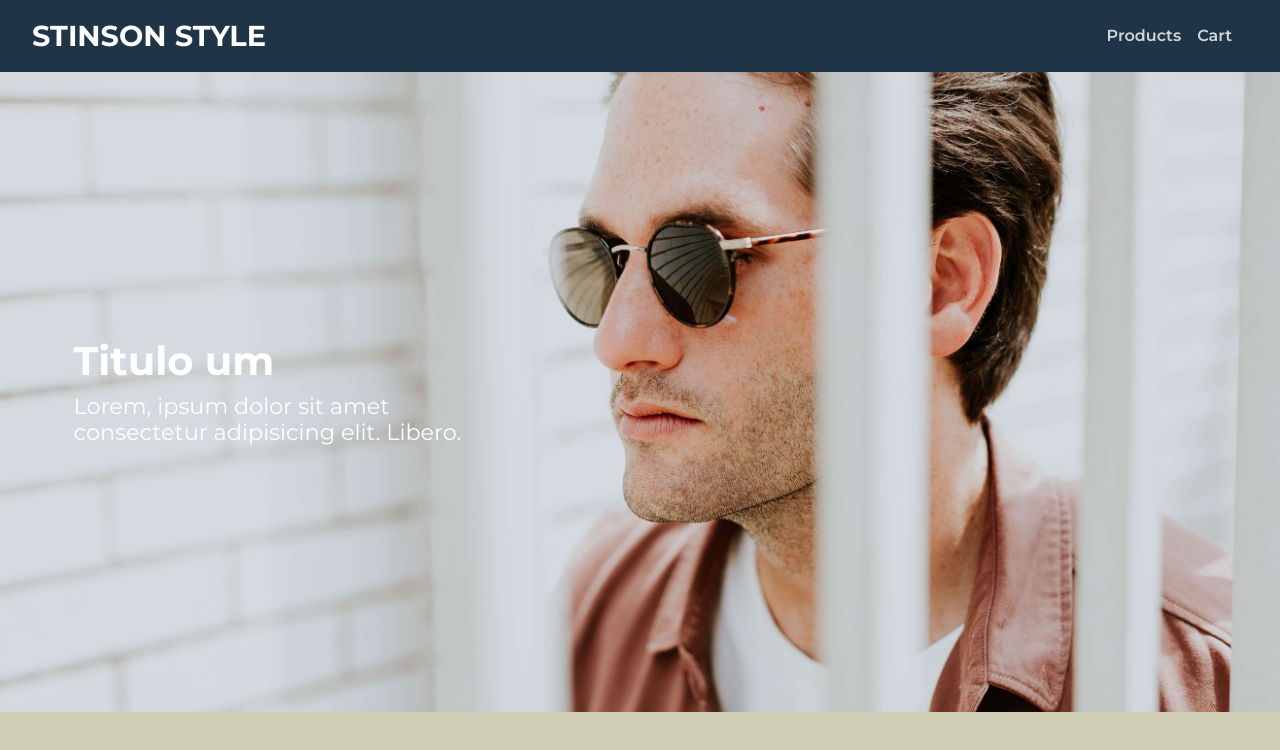
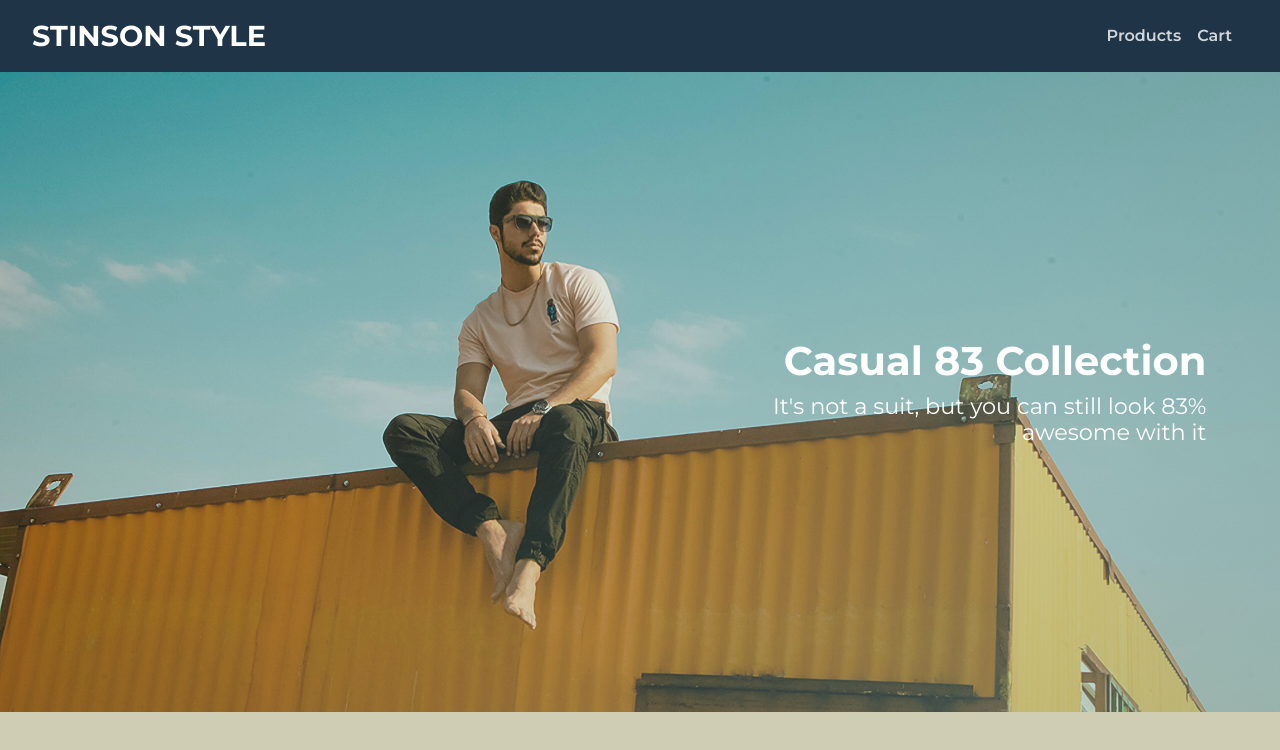
Before and after one commit to joaoo710/Carrinho, a React (Create React App) app: page / in a window 1280 px wide. Shown: the top 750 px of the page. Built offline with nearby package versions, Linux system fonts and the light colour scheme.

Commit message:
Move Heros de Home para componente proprio

```diff
--- /dev/null
+++ b/src/components/HomeCarousel.js
@@ -0,0 +1,69 @@
+import { Autoplay, EffectFade } from 'swiper';
+import 'swiper/css';
+import 'swiper/css/autoplay';
+import 'swiper/css/effect-fade';
+import { Swiper, SwiperSlide } from 'swiper/react';
+import Hero from '../components/Hero';
+import hero1 from '../img/hero/1.jpg';
+import hero2 from '../img/hero/2.jpg';
+import hero3 from '../img/hero/3.jpg';
+
+const HomeCarousel = () => {
+  return (
+    <Swiper
+      slidesPerView={1}
+      effect='fade'
+      loop={true}
+      autoplay={{ delay: 5000, disableOnInteraction: false }}
+      modules={[Autoplay, EffectFade]}
+    >
+      <SwiperSlide>
+        <Hero
+          title='NEW COLLECTION'
+          text='Glasses and shirts that will make your summer look even more awesome'
+          heroCss={{
+            backgroundImage: `url(${hero1})`,
+            backgroundPositionX: 'center',
+            backgroundPositionY: 'center',
+            color: '#fff',
+          }}
+          bgCss={{
+            background:
+              'linear-gradient(45deg, rgb(109, 142, 173, 0.5), rgba(0, 0, 0, 0))',
+          }}
+        />
+      </SwiperSlide>
+      <SwiperSlide>
+        <Hero
+          title='Casual 83 Collection'
+          text="It's not a suit, but you can still look 83% awesome with it"
+          posRight={true}
+          heroCss={{
+            backgroundImage: `url(${hero2})`,
+            backgroundPositionX: 'center',
+            backgroundPositionY: 'center',
+            color: '#fff',
+          }}
+          bgCss={{
+            background:
+              'linear-gradient(135deg, rgba(0, 0, 0, 0), rgb(121, 169, 171, 0.5))',
+          }}
+        />
+      </SwiperSlide>
+      <SwiperSlide>
+        <Hero
+          title='Suit up!'
+          text='Check our new line of suits and ties to always look legendary'
+          heroCss={{
+            backgroundImage: `url(${hero3})`,
+            backgroundPositionX: 'right',
+            backgroundPositionY: 'center',
+            color: '#fff',
+          }}
+        />
+      </SwiperSlide>
+    </Swiper>
+  );
+};
+
+export default HomeCarousel;
--- a/src/pages/Home.js
+++ b/src/pages/Home.js
@@ -1,23 +1,9 @@
-import React from 'react';
-import hero1 from '../img/hero/1.jpg';
-import Hero from '../components/Hero';
+import HomeCarousel from '../components/HomeCarousel';
 
 const Home = (props) => {
   return (
     <section>
-      <Hero
-        title='Titulo um'
-        text='Lorem, ipsum dolor sit amet consectetur adipisicing elit. Libero.'
-        heroCss={{
-          backgroundImage: `url(${hero1})`,
-          backgroundPositionX: 'center',
-          backgroundPositionY: 'center',
-          color: '#fff',
-        }}
-        gradientCss={{
-          background: 'linear-gradient(45deg, #6d8eadbb, rgba(0, 0, 0, 0))',
-        }}
-      />
+      <HomeCarousel />
     </section>
   );
 };
```
